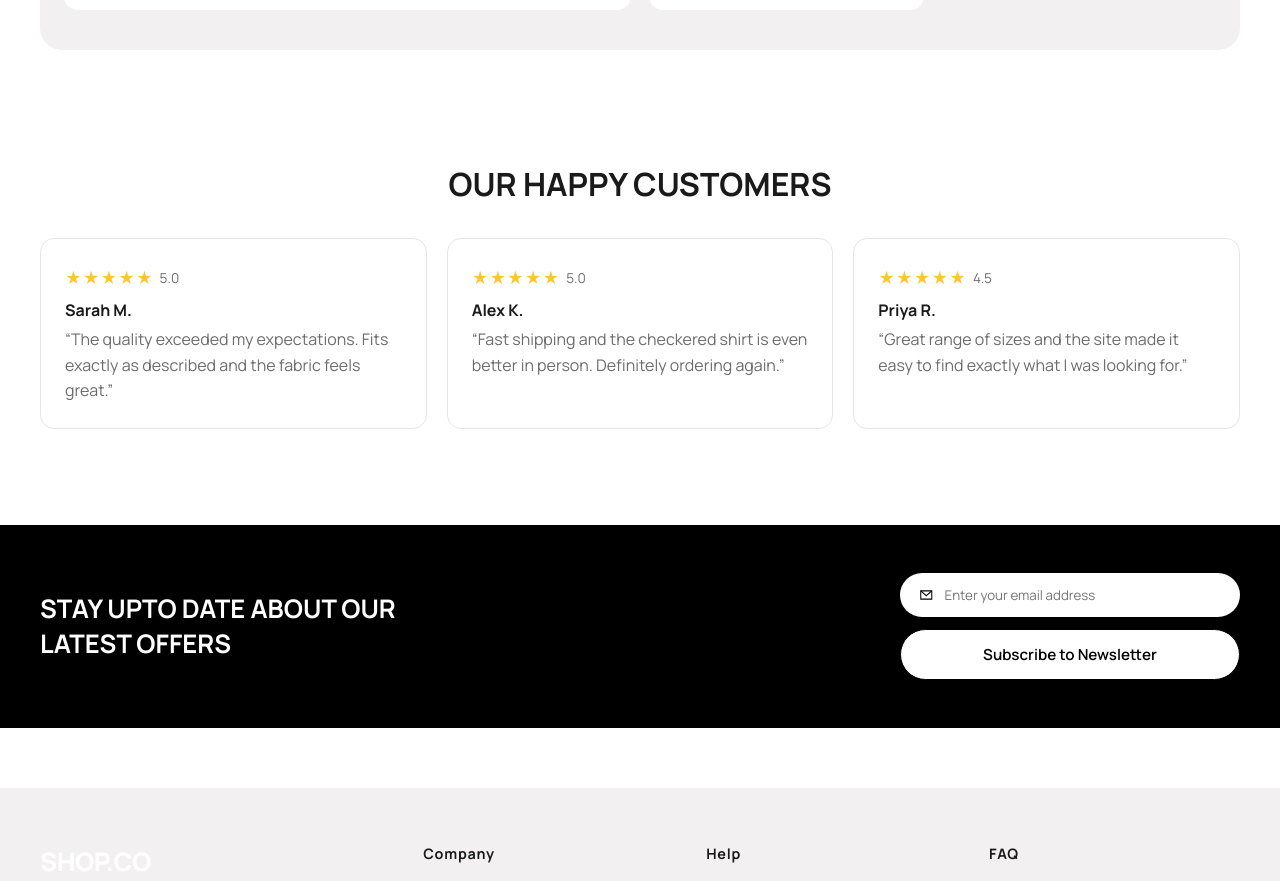
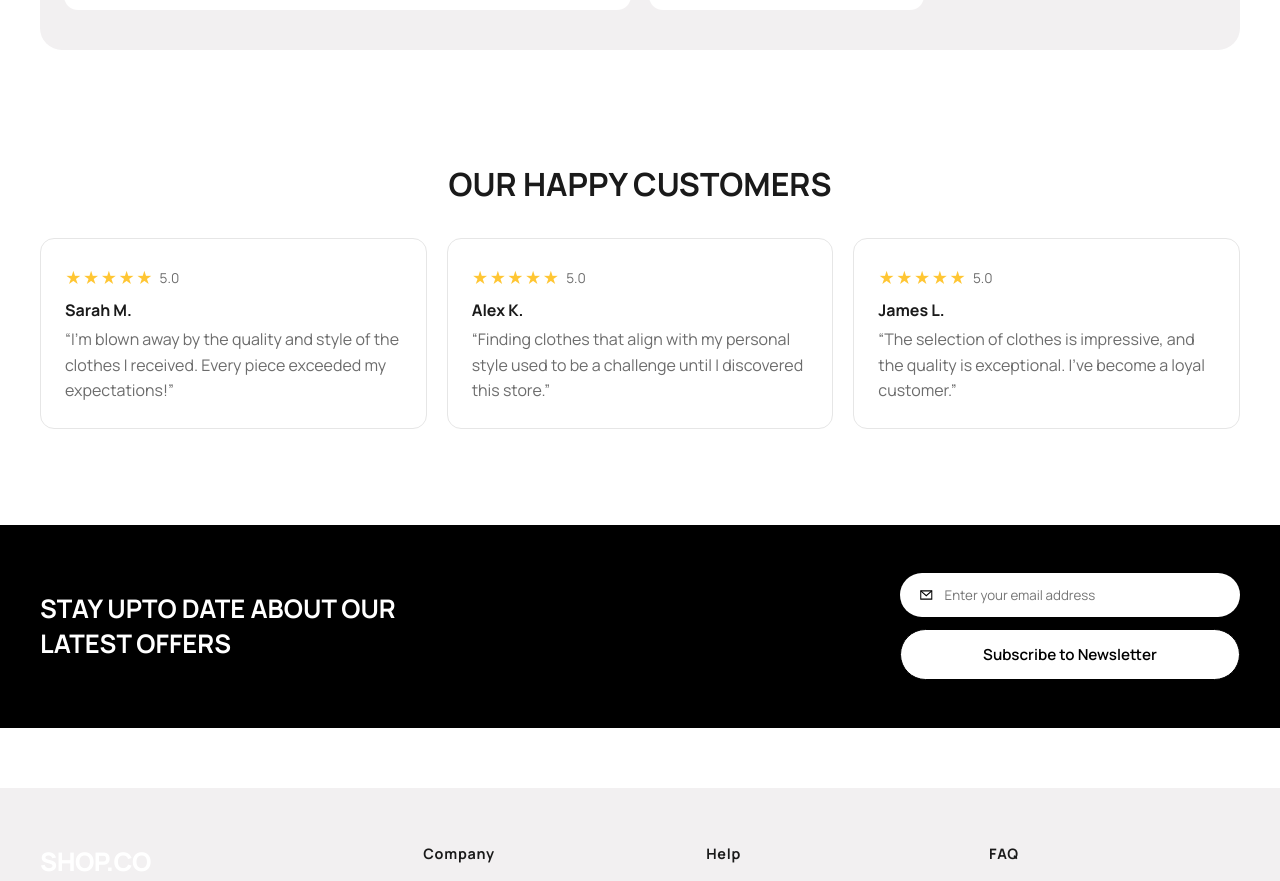
Before and after one commit to nelsonmahesani4-pixel/Full_Stack_Figma_Project, a React (Vite) app in the folder client/: page / in a window 1280 px wide. Shown: the part 1827-2708 px from the top of the page. Built offline with nearby package versions, Linux system fonts and the light colour scheme; no server answers; a web font is replaced by a local one.

Commit message:
customer component added

```diff
--- /dev/null
+++ b/client/src/components/Customer.jsx
@@ -0,0 +1,43 @@
+import StarRating from "./StarRating";
+
+const TESTIMONIALS = [
+  {
+    name: "Sarah M.",
+    rating: 5,
+    text: "I'm blown away by the quality and style of the clothes I received. Every piece exceeded my expectations!",
+  },
+  {
+    name: "Alex K.",
+    rating: 5,
+    text: "Finding clothes that align with my personal style used to be a challenge until I discovered this store.",
+  },
+  {
+    name: "James L.",
+    rating: 5,
+    text: "The selection of clothes is impressive, and the quality is exceptional. I've become a loyal customer.",
+  },
+];
+
+export default function Customer() {
+  return (
+    <section className="section">
+      <h2 className="section__title">OUR HAPPY CUSTOMERS</h2>
+
+      <div className="testimonials">
+        {TESTIMONIALS.map((t) => (
+          <div key={t.name} className="testimonial-card">
+            <StarRating rating={t.rating} />
+
+            <p className="testimonial-card__name">
+              {t.name}
+            </p>
+
+            <p className="testimonial-card__text">
+              &ldquo;{t.text}&rdquo;
+            </p>
+          </div>
+        ))}
+      </div>
+    </section>
+  );
+}
--- a/client/src/pages/Home.jsx
+++ b/client/src/pages/Home.jsx
@@ -8,6 +8,7 @@ import TESTIMONIALS from "../components/Testimonials";
 import DRESS_STYLES from "../components/BrowsDressStyles";
 import Hero from "../components/Hero";
 import BrowseStyles from "../components/BrowsDressStyles";
+import Customer from "../components/Customer";
 
 <DRESS_STYLES/>
 ,
@@ -76,18 +77,7 @@ export default function Home() {
 
 < BrowseStyles/>
 
-      <section className="section">
-        <h2 className="section__title">OUR HAPPY CUSTOMERS</h2>
-        <div className="testimonials">
-          {TESTIMONIALS.map((t) => (
-            <div key={t.name} className="testimonial-card">
-              <StarRating rating={t.rating} />
-              <p className="testimonial-card__name">{t.name}</p>
-              <p className="testimonial-card__text">&ldquo;{t.text}&rdquo;</p>
-            </div>
-          ))}
-        </div>
-      </section>
+<Customer/>
 
       <Newsletter />
     </>
```
